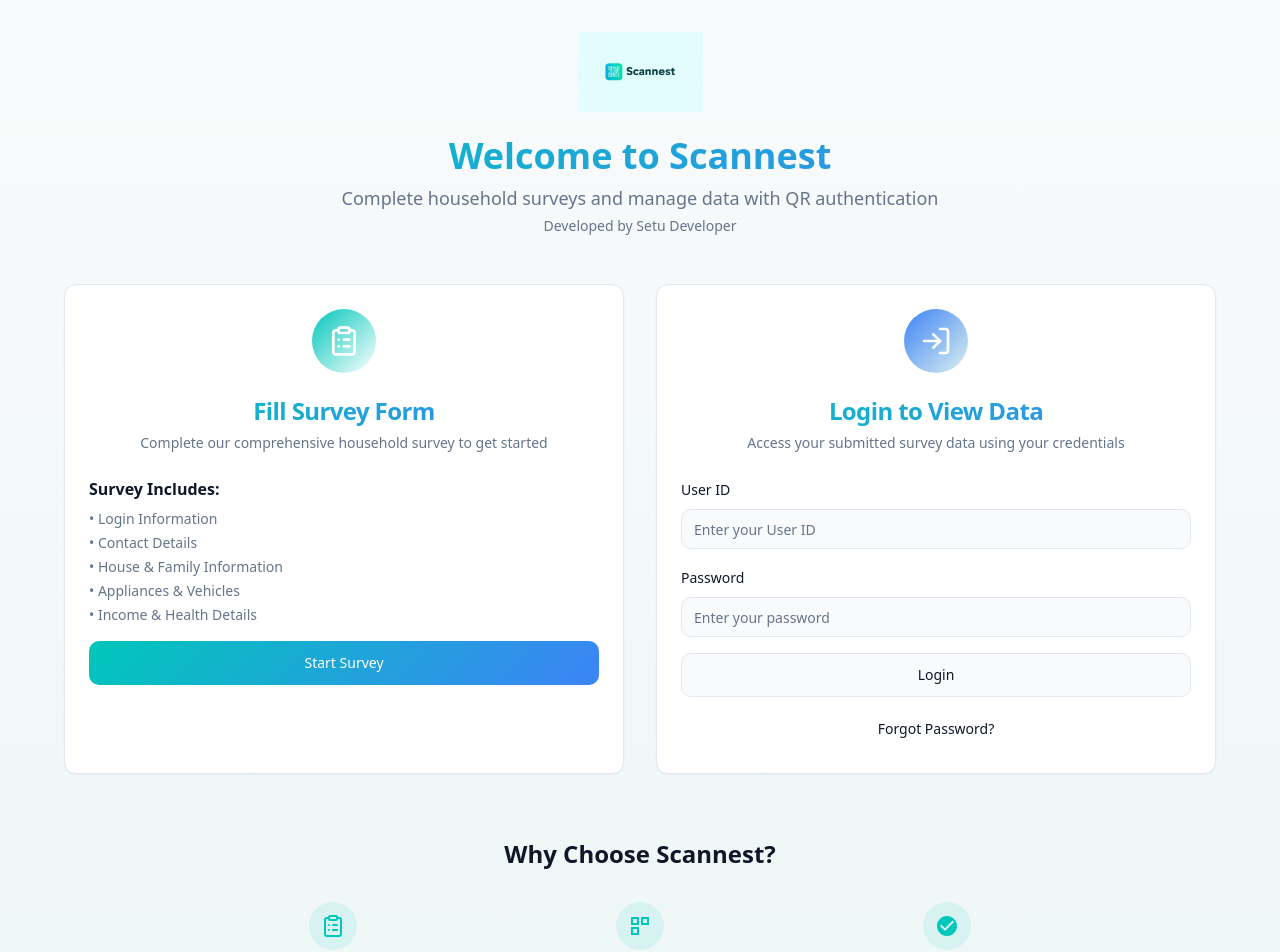
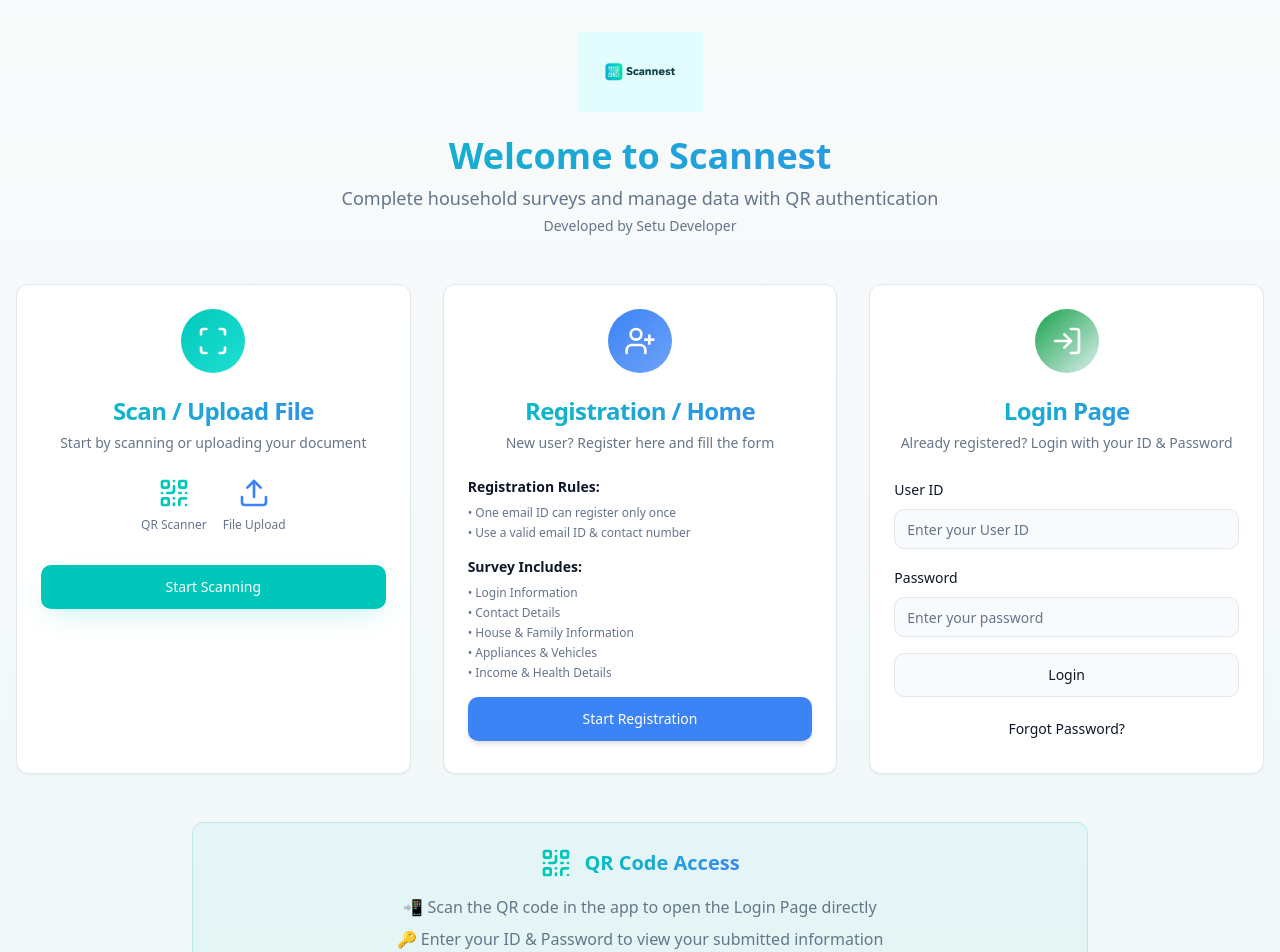
Before and after one commit to Sainibhai143-creat/scannest-qr-survey, a React (Vite) app: page / in a window 1280 px wide. Shown: the top 952 px of the page. Built offline with nearby package versions, Linux system fonts and the light colour scheme.

Commit message:
Add front page options
Implement front page with options for scanning/uploading, registration, and login. Add registration rules and QR code access details.

```diff
--- a/src/pages/Index.tsx
+++ b/src/pages/Index.tsx
@@ -3,7 +3,7 @@ import { Card, CardContent, CardDescription, CardHeader, CardTitle } from "@/com
 import { Button } from "@/components/ui/button";
 import { Input } from "@/components/ui/input";
 import { Label } from "@/components/ui/label";
-import { ClipboardList, LogIn, Mail } from "lucide-react";
+import { ClipboardList, LogIn, Mail, Scan, Upload, QrCode, Shield, UserPlus } from "lucide-react";
 import scannestLogo from "@/assets/scannest-logo.png";
 
 const Index = () => {
@@ -34,23 +34,63 @@ const Index = () => {
           </p>
         </div>
 
-        {/* Two Main Sections */}
-        <div className="max-w-6xl mx-auto grid gap-8 md:grid-cols-2">
-          {/* Fill Survey Form Section */}
-          <Card className="shadow-elegant hover-scale">
+        {/* Three Main Sections */}
+        <div className="max-w-7xl mx-auto grid gap-8 md:grid-cols-3">
+          {/* Scan / Upload File Section */}
+          <Card className="shadow-elegant hover:shadow-glow transition-all duration-300">
             <CardHeader className="text-center">
-              <div className="mx-auto w-16 h-16 bg-gradient-to-br from-primary to-primary-glow rounded-full flex items-center justify-center mb-4">
-                <ClipboardList className="w-8 h-8 text-white" />
+              <div className="mx-auto w-16 h-16 bg-gradient-to-br from-primary to-primary-light rounded-full flex items-center justify-center mb-4">
+                <Scan className="w-8 h-8 text-primary-foreground" />
               </div>
-              <CardTitle className="text-2xl text-gradient">Fill Survey Form</CardTitle>
+              <CardTitle className="text-2xl text-gradient">Scan / Upload File</CardTitle>
               <CardDescription>
-                Complete our comprehensive household survey to get started
+                Start by scanning or uploading your document
+              </CardDescription>
+            </CardHeader>
+            <CardContent className="space-y-4">
+              <div className="flex justify-center space-x-4 mb-4">
+                <div className="text-center">
+                  <QrCode className="w-8 h-8 text-primary mx-auto mb-2" />
+                  <p className="text-xs text-muted-foreground">QR Scanner</p>
+                </div>
+                <div className="text-center">
+                  <Upload className="w-8 h-8 text-secondary mx-auto mb-2" />
+                  <p className="text-xs text-muted-foreground">File Upload</p>
+                </div>
+              </div>
+              <Button
+                className="w-full"
+                variant="default"
+                size="lg"
+                onClick={() => window.location.href = '/scanner'}
+              >
+                Start Scanning
+              </Button>
+            </CardContent>
+          </Card>
+
+          {/* Registration / Home Section */}
+          <Card className="shadow-elegant hover:shadow-glow transition-all duration-300">
+            <CardHeader className="text-center">
+              <div className="mx-auto w-16 h-16 bg-gradient-to-br from-secondary to-secondary-light rounded-full flex items-center justify-center mb-4">
+                <UserPlus className="w-8 h-8 text-secondary-foreground" />
+              </div>
+              <CardTitle className="text-2xl text-gradient">Registration / Home</CardTitle>
+              <CardDescription>
+                New user? Register here and fill the form
               </CardDescription>
             </CardHeader>
             <CardContent className="space-y-4">
               <div className="space-y-2">
-                <h4 className="font-semibold">Survey Includes:</h4>
-                <ul className="text-sm text-muted-foreground space-y-1">
+                <h4 className="font-semibold text-sm">Registration Rules:</h4>
+                <ul className="text-xs text-muted-foreground space-y-1">
+                  <li>• One email ID can register only once</li>
+                  <li>• Use a valid email ID & contact number</li>
+                </ul>
+              </div>
+              <div className="space-y-2">
+                <h4 className="font-semibold text-sm">Survey Includes:</h4>
+                <ul className="text-xs text-muted-foreground space-y-1">
                   <li>• Login Information</li>
                   <li>• Contact Details</li>
                   <li>• House & Family Information</li>
@@ -60,24 +100,24 @@ const Index = () => {
               </div>
               <Button
                 className="w-full"
-                variant="gradient"
+                variant="secondary"
                 size="lg"
                 onClick={() => window.location.href = '/survey'}
               >
-                Start Survey
+                Start Registration
               </Button>
             </CardContent>
           </Card>
 
-          {/* Login Section */}
-          <Card className="shadow-elegant hover-scale">
+          {/* Login Page Section */}
+          <Card className="shadow-elegant hover:shadow-glow transition-all duration-300">
             <CardHeader className="text-center">
-              <div className="mx-auto w-16 h-16 bg-gradient-to-br from-secondary to-accent rounded-full flex items-center justify-center mb-4">
-                <LogIn className="w-8 h-8 text-white" />
+              <div className="mx-auto w-16 h-16 bg-gradient-to-br from-success to-accent rounded-full flex items-center justify-center mb-4">
+                <LogIn className="w-8 h-8 text-success-foreground" />
               </div>
-              <CardTitle className="text-2xl text-gradient">Login to View Data</CardTitle>
+              <CardTitle className="text-2xl text-gradient">Login Page</CardTitle>
               <CardDescription>
-                Access your submitted survey data using your credentials
+                Already registered? Login with your ID & Password
               </CardDescription>
             </CardHeader>
             <CardContent className="space-y-4">
@@ -133,7 +173,6 @@ const Index = () => {
                   <div className="space-y-3">
                     <Button
                       className="w-full"
-                      variant="gradient"
                       size="lg"
                       onClick={handleForgotPassword}
                     >
@@ -149,6 +188,43 @@ const Index = () => {
                   </div>
                 </>
               )}
+            </CardContent>
+          </Card>
+        </div>
+
+        {/* QR Code Access Information */}
+        <div className="mt-12 max-w-4xl mx-auto">
+          <Card className="bg-primary/5 border-primary/20">
+            <CardContent className="p-6">
+              <div className="flex items-center justify-center mb-4">
+                <QrCode className="w-8 h-8 text-primary mr-3" />
+                <h3 className="text-xl font-bold text-gradient">QR Code Access</h3>
+              </div>
+              <div className="text-center space-y-2">
+                <p className="text-muted-foreground">
+                  📲 Scan the QR code in the app to open the Login Page directly
+                </p>
+                <p className="text-muted-foreground">
+                  🔑 Enter your ID & Password to view your submitted information
+                </p>
+              </div>
+            </CardContent>
+          </Card>
+        </div>
+
+        {/* Security Notice */}
+        <div className="mt-8 max-w-4xl mx-auto">
+          <Card className="bg-success/5 border-success/20">
+            <CardContent className="p-6">
+              <div className="flex items-center justify-center mb-4">
+                <Shield className="w-8 h-8 text-success mr-3" />
+                <h3 className="text-xl font-bold text-success">Data Security</h3>
+              </div>
+              <div className="text-center">
+                <p className="text-muted-foreground">
+                  ✨ Your information is safe and used only for survey purposes
+                </p>
+              </div>
             </CardContent>
           </Card>
         </div>
```
Also changed, not shown: 1 other file (tests, documents, lock files or other folders).
